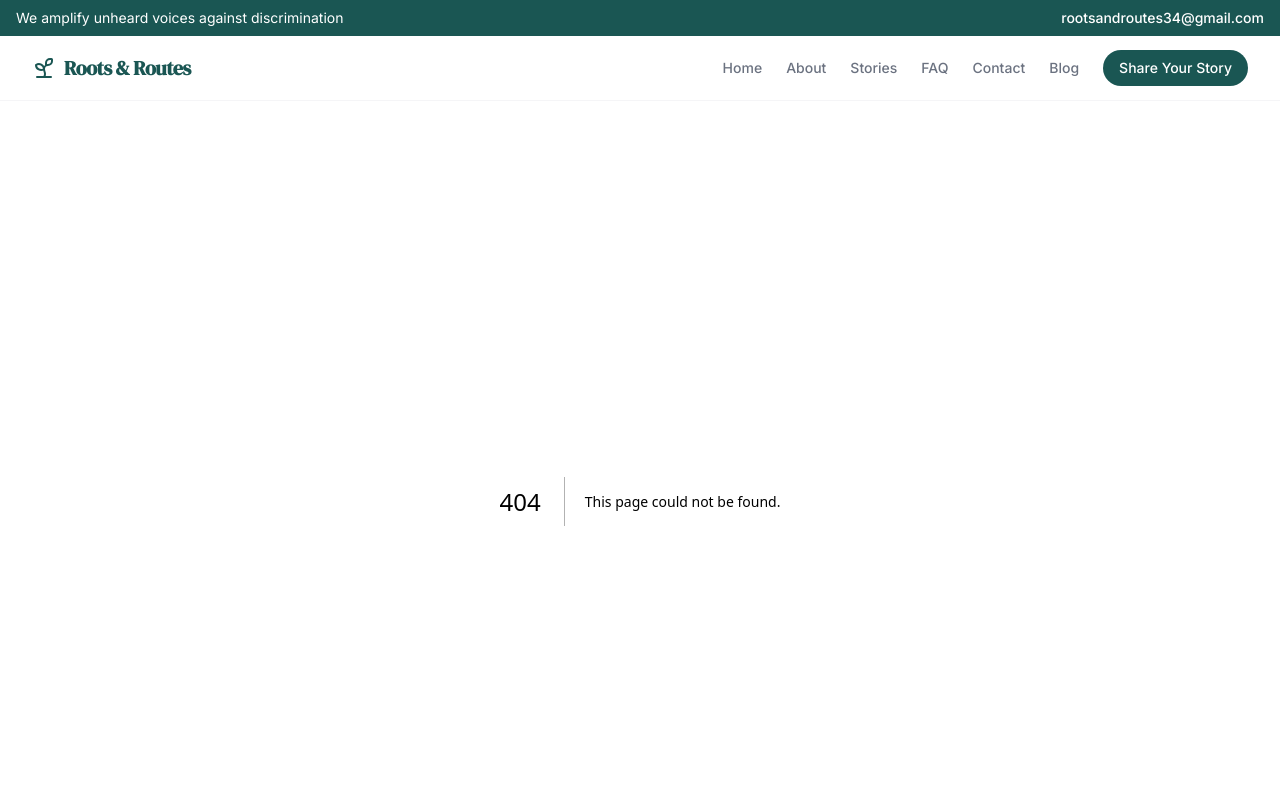
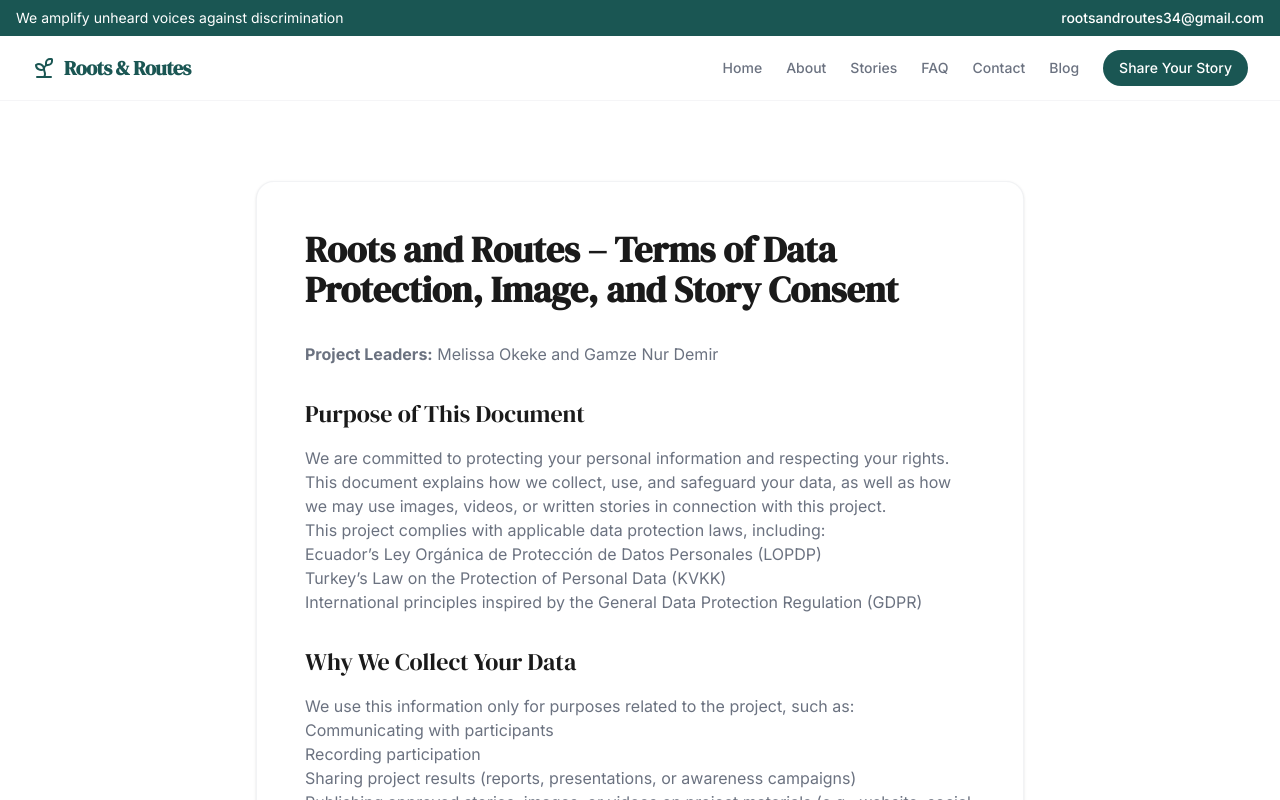
Before and after one commit to BurhanCantCode/RootsAndRoutes, a Next.js app: page /terms-of-use in a window 1280 px wide. Before the commit this address had no page. Shown: the top 800 px of the page. Built offline with nearby package versions, Linux system fonts and the light colour scheme.

Commit message:
fix: Update footer link for Terms of Use to use the correct URL path

```diff
--- /dev/null
+++ b/app/privacy-policy/page.tsx
@@ -0,0 +1,3 @@
+import PrivacyPolicyPage from "../privacy/page";
+
+export default PrivacyPolicyPage;
--- /dev/null
+++ b/app/terms-of-use/page.tsx
@@ -0,0 +1,5 @@
+import PrivacyPolicyPage from "../privacy/page";
+
+export default function TermsOfUsePage() {
+    return <PrivacyPolicyPage />;
+}
--- a/components/layout/Footer.tsx
+++ b/components/layout/Footer.tsx
@@ -80,7 +80,7 @@ export function Footer() {
                 <div className="pt-8 border-t border-primary/10 flex flex-col md:flex-row justify-between items-center gap-4 text-sm text-muted-foreground">
                     <p>© {currentYear} Roots and Routes. All rights reserved.</p>
                     <div className="flex gap-6">
-                        <Link href="/terms" className="hover:text-primary">Terms of Use</Link>
+                        <Link href="/terms-of-use" className="hover:text-primary">Terms of Use</Link>
                         <Link href="/privacy" className="hover:text-primary">Privacy Policy</Link>
                     </div>
                 </div>
```
